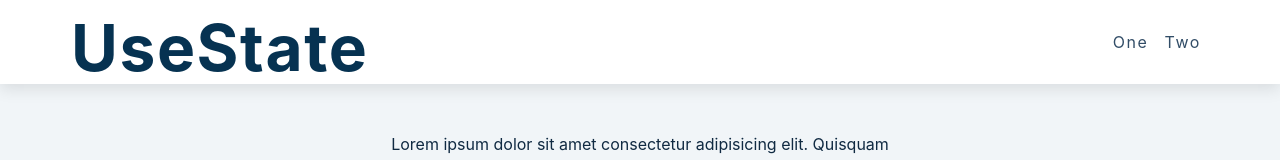
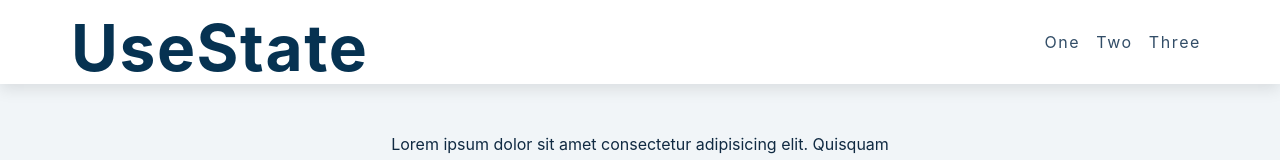
Before and after one commit to React-HTX/mini-hacks, a React (Create React App) app in the folder challenges/: page / in a window 1280 px wide. Shown: the top 160 px of the page. Built offline with nearby package versions, Linux system fonts and the light colour scheme.

Commit message:
Adds page 3 to routes and navbar

```diff
--- a/challenges/src/App.js
+++ b/challenges/src/App.js
@@ -4,6 +4,7 @@ import { Navbar } from './components/Navbar';
 import Home from './components/Home';
 import One from './components/One';
 import Two from './components/Two';
+import Three from './components/Three';
 
 function App() {
   return (
@@ -13,8 +14,8 @@ function App() {
         <Route path="/" element={<Home />} />
         <Route path="/one" element={<One />} />
         <Route path="/two" element={<Two />} />
-        {/* <Route path="/three" element={<Three />} />
-        <Route path="/four" element={<Four />} />
+        <Route path="/three" element={<Three />} />
+        {/* <Route path="/four" element={<Four />} />
         <Route path="/five" element={<Five />} />
         <Route path="/six" element={<Six />} /> */}
       </Routes>
--- a/challenges/src/components/Navbar.jsx
+++ b/challenges/src/components/Navbar.jsx
@@ -42,6 +42,11 @@ export const Navbar = () => {
                 two
               </Link>
             </li>
+            <li>
+              <Link className="link" to="/three">
+                three
+              </Link>
+            </li>
           </ul>
         </div>
       </div>
```
